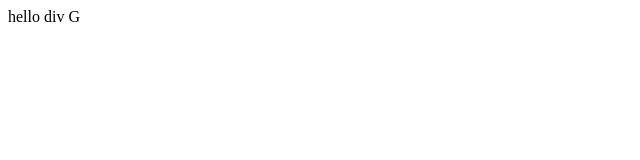
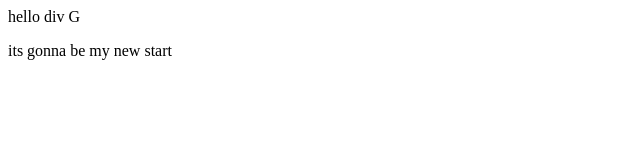
Before and after one commit to divyansh3030/MY-PROJECT, a plain HTML site: page index.html in a window 1280 px wide. Shown: the whole page, without its empty margins (0-640 px from the left). Drawn offline with Linux system fonts and the light colour scheme.

Commit message:
Update index.html

```diff
--- a/index.html
+++ b/index.html
@@ -1 +1,2 @@
 <p> hello div G</p>
+<P> its gonna be my new start</P>
```
